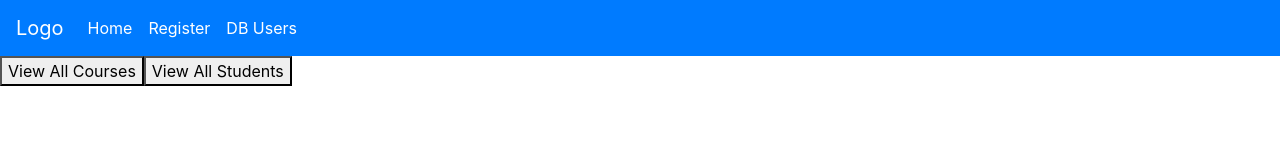
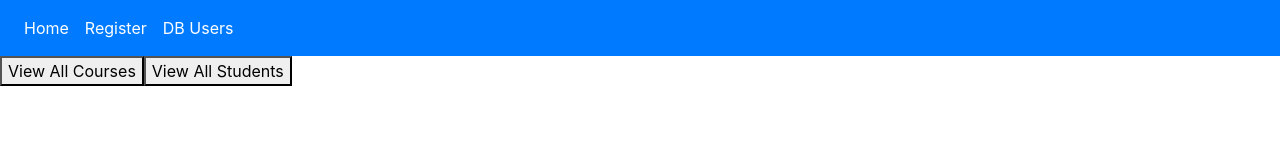
Before and after one commit to erikamats/Toledo, a React (Create React App) app in the folder escuela/: page / in a window 1280 px wide. Shown: the top 160 px of the page. Built offline with nearby package versions, Linux system fonts and the light colour scheme.

Commit message:
remove unused and broken link from navbar

```diff
--- a/escuela/src/components/nav_msg/NavigationBar.js
+++ b/escuela/src/components/nav_msg/NavigationBar.js
@@ -4,9 +4,6 @@ import { NavLink } from 'react-router-dom';
 export default () => {
   return (
     <nav className="navbar navbar-expand-lg navbar-dark bg-primary">
-			<a className="navbar-brand" href="">
-				Logo
-			</a>
       <button
         className="navbar-toggler"
         type="button"
```
Lines whose indentation alone changed are shown as unchanged.
